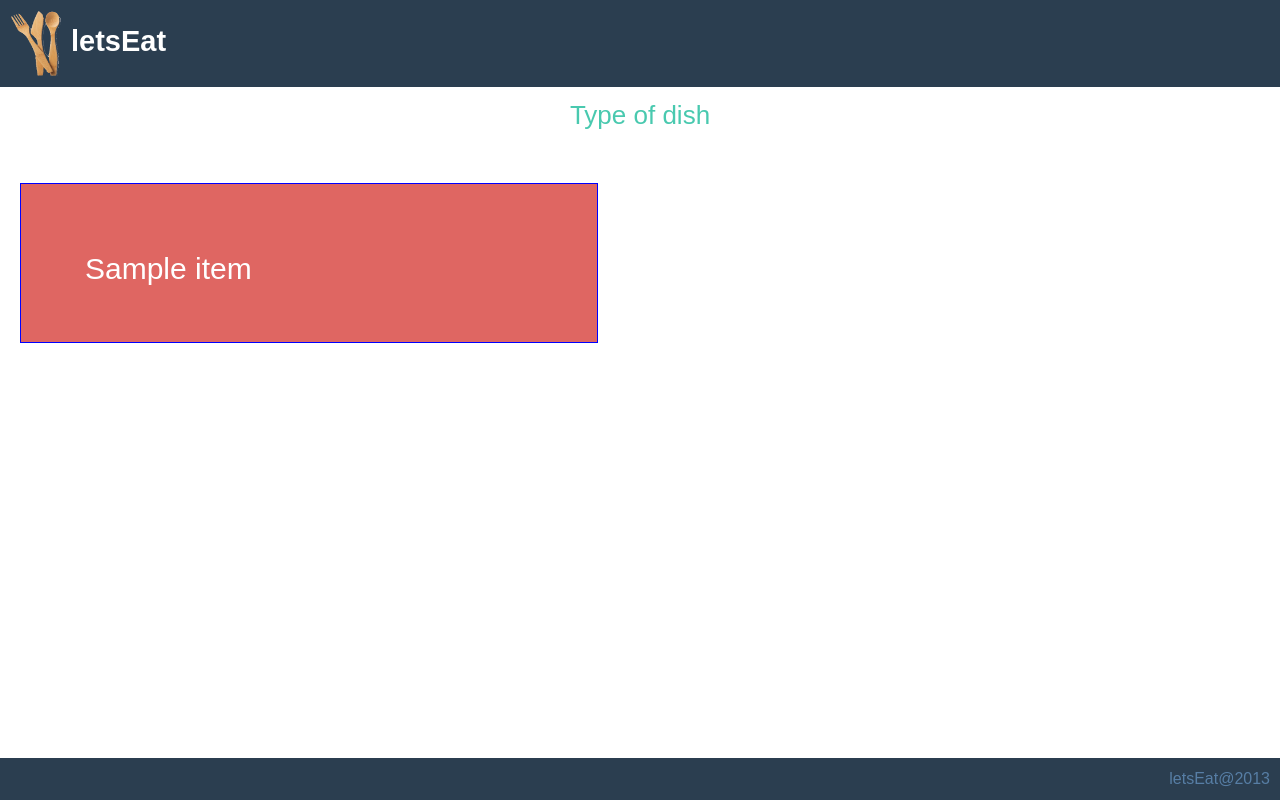
After one commit to LetsEat/letsEat_dev, a PHP site: template public/w3-html/mainMenu.twig in a window 1280 px wide. The commit adds this page. Run offline with PHP 8.4, Linux system fonts and the light colour scheme; the template is opened without the code that fills it: most values are stand-ins (such as "Sample title", 1, 10 or a date in 2020); some libraries are stand-ins or nearby versions.

Commit message:
db added

```diff
--- a/index.php
+++ b/index.php
@@ -5,4 +5,7 @@ include_once ('library/Framework/silex/vendor/autoload.php');
 include_once ('library/routes.php');
 
 
+
+$GLOBALS['source'] =$_SERVER['DOCUMENT_ROOT']. "/" . "letsEat_dev";
+
 $app->run();
--- a/public/css/main.css
+++ b/public/css/main.css
@@ -24,7 +24,7 @@ body {
 }
 
 a {
-    color: #00e;
+    color: #FFFFFF;
 }
 
 a:visited {
@@ -115,7 +115,7 @@ body {
 }
 
 #itemlist {
-	background:#df6662;
+	background-color:#df6662 !important;
 }
 
 .item {
@@ -144,8 +144,7 @@ body {
 }
 
 #itemlistfooter {
-	background: none repeat scroll 0 0 #FFFFFF;
-	padding-bottom: 20px;
+padding: 30px 30px 30px 30px;
 }
 
 
@@ -157,7 +156,7 @@ body {
 	width:100%;
 	color:#577ea5;
 	background:#2b3e50;
-	padding:10px;
+	padding:10px 10px 10px 10px;
 	text-align:right;
 	z-index:1000;
 }
@@ -304,3 +303,70 @@ textarea[contenteditable] {
        only screen and (min-resolution: 144dpi) {
     /* Style adjustments for viewports that meet the condition */
 }
+
+.main-menu-left-1{
+    width : 40%;
+    margin : 5%;
+    padding : 5%;
+    border : solid 1px blue;
+    height : 10%;
+    float : left;
+}
+
+.main-menu-right-1{
+    width : 40% ;
+    margin : 5%;
+    padding : 5%;
+    border : solid 1px blue;
+    height : 10%;
+    float: right;
+
+}
+
+.main-menu-1{
+    background-color:#df6662 !important;
+    color: #FFFFFF;
+    text-align:left;
+    width : 35% !important;
+    margin : 20px 20px 20px 20px;
+    padding : 5%;
+    border : solid 1px blue;
+    height : 30px;
+    float : left;
+display : inline;
+}
+
+.main-menu-0{
+        background-color:#df6662 !important;
+    color: #FFFFFF;
+    text-align:left;
+    width : 35% !important;
+        margin : 20px 20px 20px 20px;
+
+    padding : 5%;
+    border : solid 1px blue;
+    height : 30px;
+    float: right;
+display : inline;
+
+}
+
+.space{
+    margin: 10px 10px 10px 10px;
+
+}
+
+.hide {
+    visibility:hidden;
+}
+
+#itemlist-white {
+    background-color:#FFFFFF !important;
+}
+
+.main{
+}
+
+a:-webkit-any-link{
+text-decoration:none !important;
+}
--- a/public/w3-html/layout.twig
+++ b/public/w3-html/layout.twig
@@ -9,28 +9,37 @@
         <meta name="viewport" content="width=device-width, initial-scale=1">
         <meta http-equiv="cleartype" content="on">
 
-        <!-- Tile icon for Win8 (144x144 + tile color) -->
-        <meta name="msapplication-TileColor" content="#222222">
+        <!-- Tile icon for Win8 (144x144 + tile color)
+        <meta name="msapplication-TileColor" content="#222222">-->
 
-        <link rel="stylesheet" href="../public/css/normalize.css">
-        <link rel="stylesheet" href="../public/css/main.css">
-        <script src="../public/js/modernizr.js"></script>
+        <link rel="stylesheet" href="/letsEat_dev/public/css/normalize.css">
+        <link rel="stylesheet" href="/letsEat_dev/public/css/main.css">
+        <script src="/letsEat_dev/public/js/modernizr.js"></script>
     </head>
     <body>
             <div id="header">
-            <div id="logo">
-                <img src="../public/img/logo.png" />
-                <div id="sitename">letsEat</div>
+                <div id="logo">
+                    <img src="/letsEat_dev/public/img/logo.png" />
+                    <div id="sitename">letsEat</div>
+                </div>
             </div>
-        </div>
+            <div id="container">
+                <div id="itemlistheader">
+                    Type of dish
+                </div>
 
-            {% block content %}
-            {% endblock %}
+                {% block content %}
+                {% endblock %}
+            </div>
+            <div class="space"></div>
+                        <div class="space"></div>
+
+            <div class="space"></div>
 
         <div id="footer">
             letsEat@2013
         </div>
-        <script src="../public/js/zepto.min.js"></script>
-        <script src="../public/js/helper.js"></script>
+        <script src="/letsEat_dev/public/js/zepto.min.js"></script>
+        <script src="/letsEat_dev/public/js/helper.js"></script>
     </body>
 </html>
--- /dev/null
+++ b/public/w3-html/mainMenu.twig
@@ -0,0 +1,31 @@
+
+{% extends "layout.twig" %}
+
+{% block content %}
+
+
+            <div id="itemlist">
+
+    {% for item in items %}
+
+                <div id="item_1" class="item main-menu-{{(item.id)%2}}">
+                    <div class="itemname main-menu"><a href="mobile/{{item.id}}" class="main">{{item.name}}</a></div>
+
+                </div>
+
+                 {% endfor %}
+
+                </div>
+
+                <div id="item_1 itemlist-white" class="hide">
+                    <div class="itemname">Non veg</div>
+                    <div class="itemcount">
+                     Total item:&nbsp;<h1>25</h1>
+                    </div>
+                </div>
+
+            </div>
+            <div id="itemlistfooter">
+            </div>
+
+{% endblock %}
```
Also changed, not shown: library/routes.php (+11 -2 lines), public/w3-html/menu.twig (+8 -51 lines).
